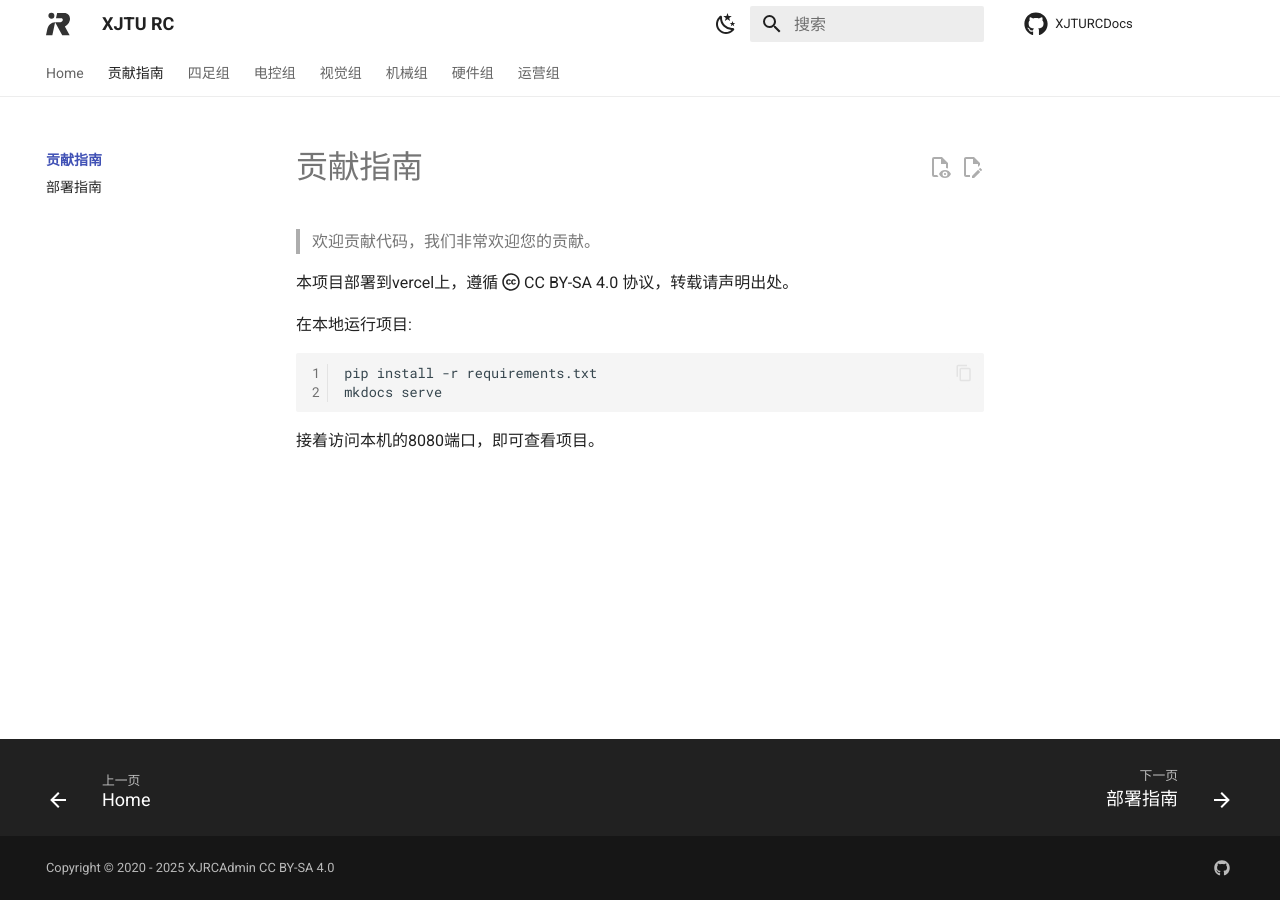
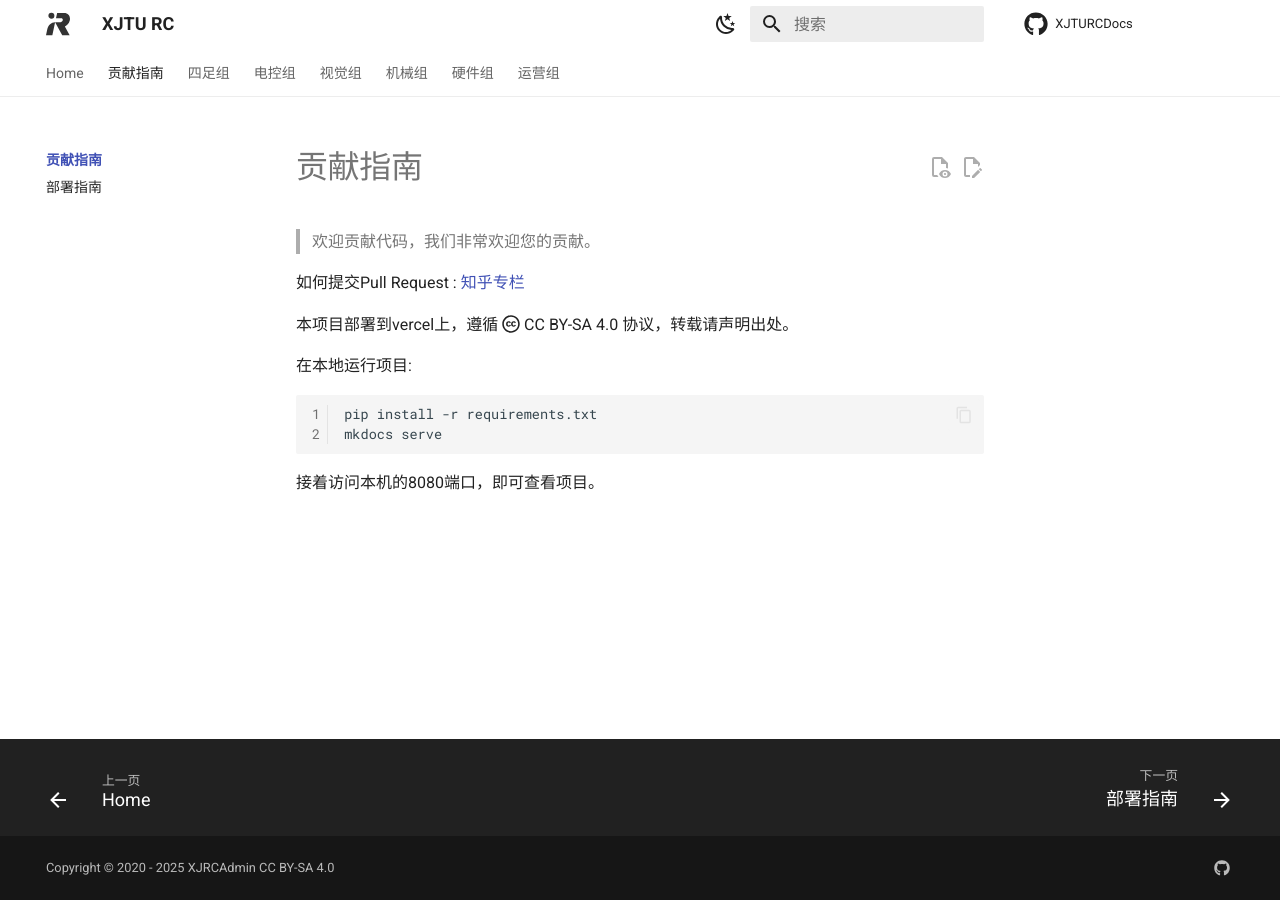
Before and after one commit to XJRCAdmin/XJTURCDocs, an MkDocs documentation site: the page built from docs/blog/contribution/index.md, in a window 1280 px wide. Built offline with MkDocs 1.6.1 and Material for MkDocs 9.7.7, drawn with Linux system fonts in a browser that asks for light colours; comment, search, counter and statistics services are not loaded.

Commit message:
modify:contribution

```diff
--- a/docs/blog/contribution/index.md
+++ b/docs/blog/contribution/index.md
@@ -1,5 +1,7 @@
 # 贡献指南
 > 欢迎贡献代码，我们非常欢迎您的贡献。
+
+如何提交Pull Request : [知乎专栏](https://zhuanlan.zhihu.com/p/584834288)
 
 本项目部署到vercel上，遵循 :fontawesome-brands-creative-commons: CC BY-SA 4.0 协议，转载请声明出处。
 
```
